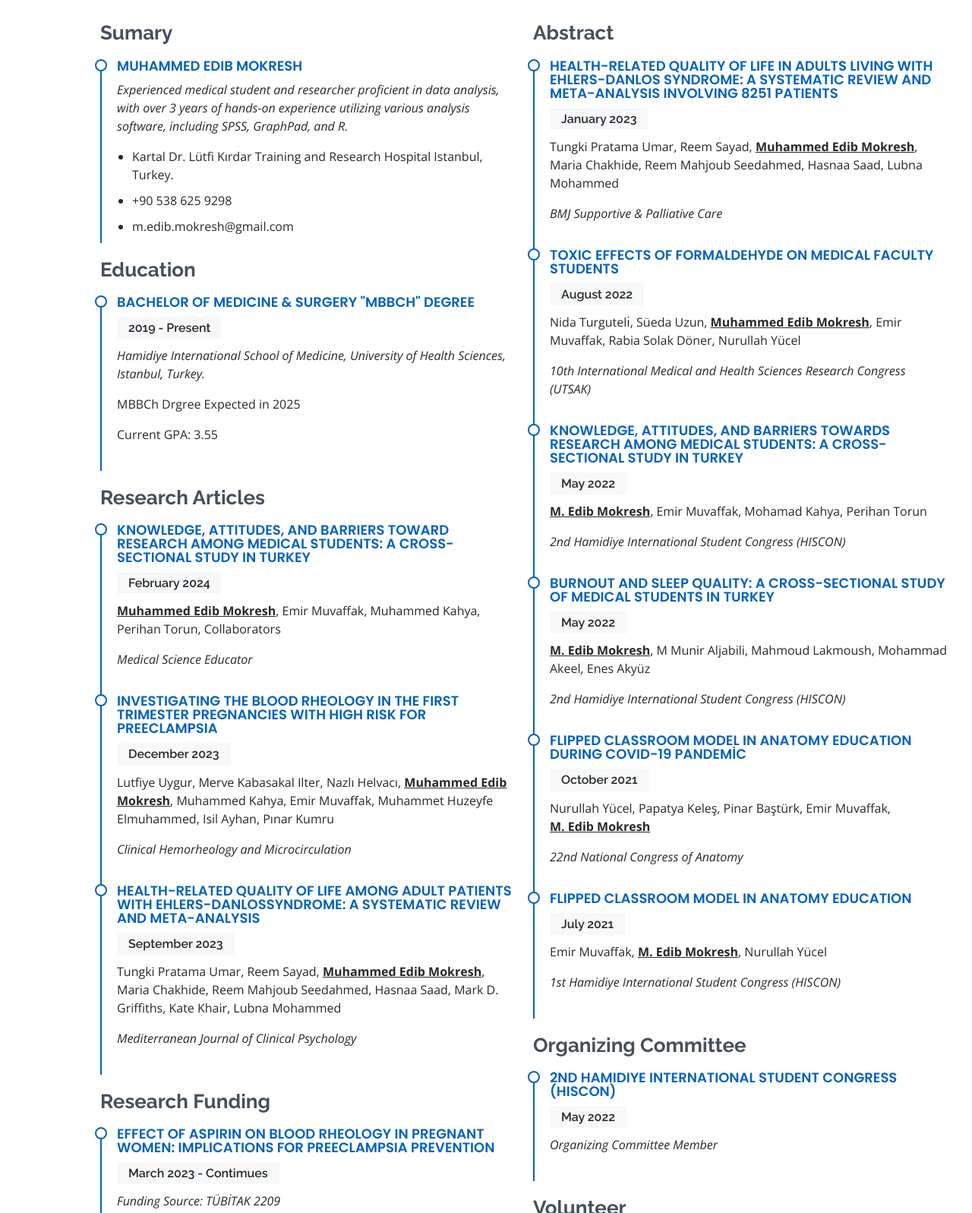
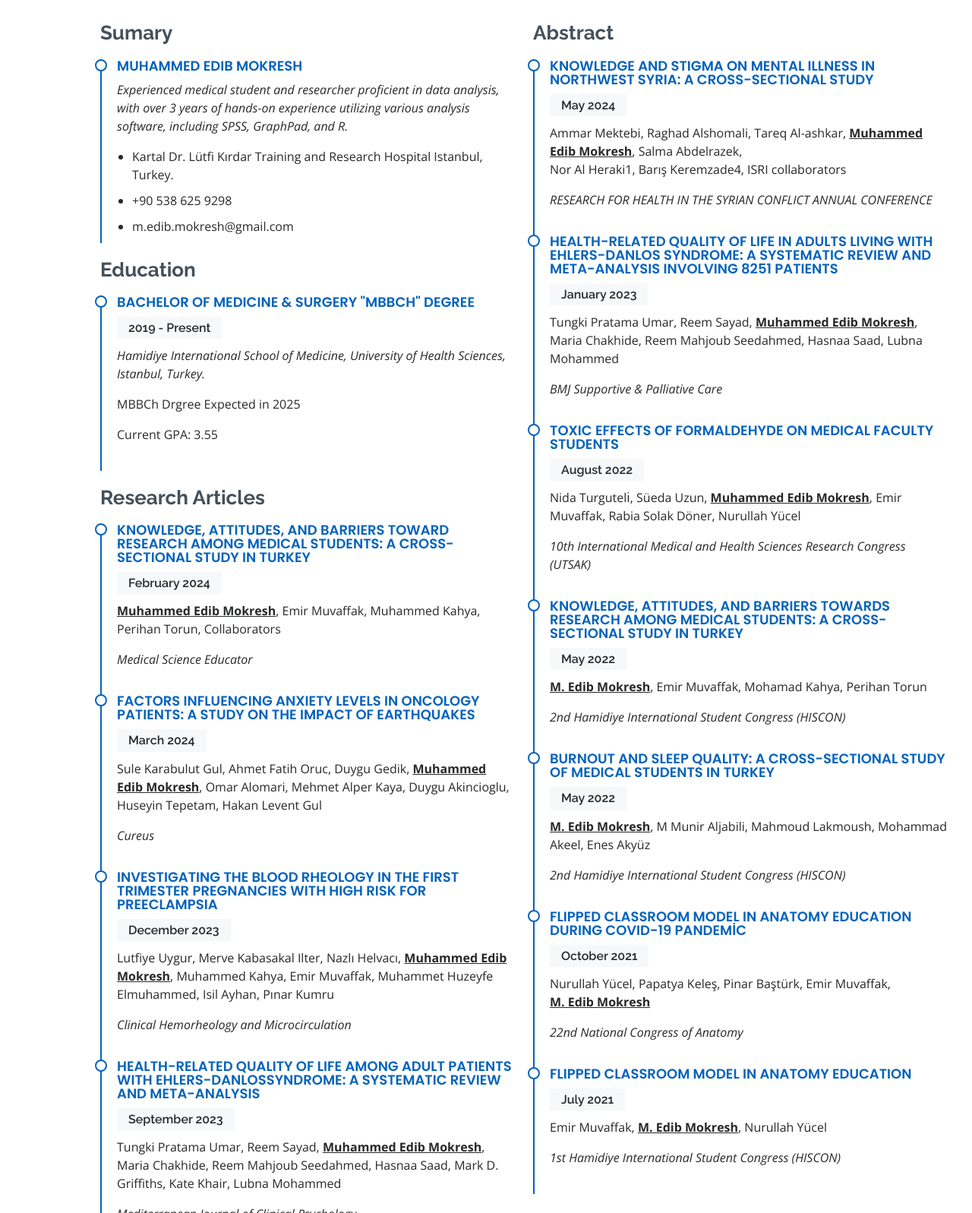
Before and after one commit to M-Edib/Resume, a plain HTML site: page index.html in a window 1280 px wide. Shown: the part 960-2557 px from the top of the page at 76% size. Drawn offline with nearby package versions, Linux system fonts and the light colour scheme.

Commit message:
added one study and one abstract

```diff
--- a/index.html
+++ b/index.html
@@ -318,6 +318,12 @@
               <p><em>Medical Science Educator</em></p>
             </div>
             <div class="resume-item">
+              <h4>Factors Influencing Anxiety Levels in Oncology Patients: A Study on the Impact of Earthquakes</h4>
+              <h5>March 2024</h5>
+              <p>Sule Karabulut Gul, Ahmet Fatih Oruc, Duygu Gedik, <strong><ins>Muhammed Edib Mokresh</ins></strong>, Omar Alomari, Mehmet Alper Kaya, Duygu Akincioglu, Huseyin Tepetam, Hakan Levent Gul</p>
+              <p><em>Cureus</em></p>
+            </div>
+            <div class="resume-item">
               <h4>Investigating the blood rheology in the first trimester pregnancies with high risk for preeclampsia</h4>
               <h5>December 2023</h5>
               <p>Lutfiye Uygur, Merve Kabasakal Ilter, Nazlı Helvacı, <strong><ins>Muhammed Edib Mokresh</ins></strong>, Muhammed Kahya, Emir Muvaffak, Muhammet Huzeyfe Elmuhammed, Isil Ayhan, Pınar Kumru</p>
@@ -370,6 +376,12 @@
           </div>
           <div class="col-lg-6">
             <h3 class="resume-title">Abstract</h3>
+            <div class="resume-item">
+              <h4>Knowledge and Stigma on Mental Illness in Northwest Syria: A Cross-Sectional Study</h4>
+              <h5>May 2024</h5>
+              <p>Ammar Mektebi, Raghad Alshomali, Tareq Al-ashkar, <strong><ins>Muhammed Edib Mokresh</ins></strong>, Salma Abdelrazek, Nor Al Heraki1, Barış Keremzade4, ISRI collaborators</p>
+              <p><em>RESEARCH FOR HEALTH IN THE SYRIAN CONFLICT ANNUAL CONFERENCE</em></p>
+            </div>
             <div class="resume-item">
               <h4>Health-related quality of life in adults living with Ehlers-Danlos syndrome: a systematic review and meta-analysis involving 8251 patients</h4>
               <h5>January 2023</h5>
```
